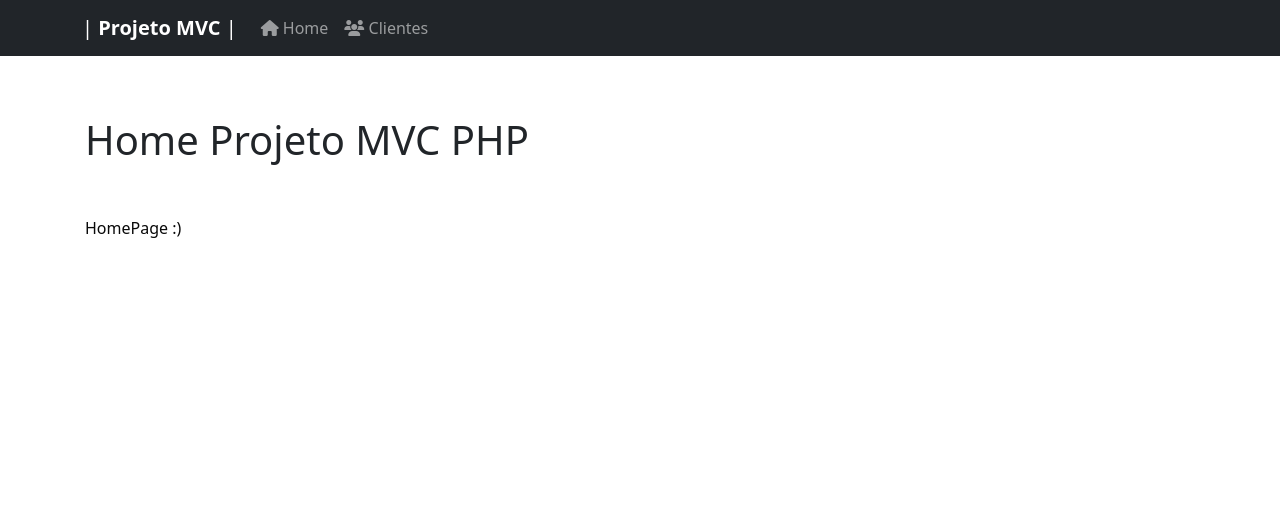
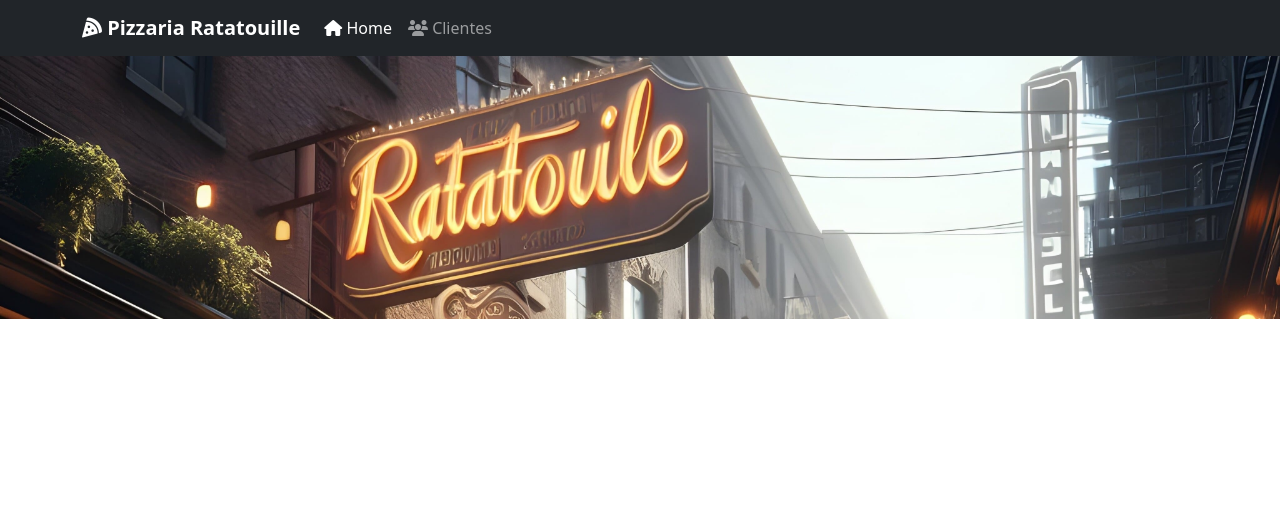
Before and after one commit to Martarelli/FATEC_Prog_WEB_Projeto, a PHP site: page / in a window 1280 px wide. Shown: the top 518 px of the page. Run offline with PHP 8.4, Linux system fonts and the light colour scheme; some libraries are stand-ins or nearby versions.

Commit message:
alteração home page e menu

```diff
--- a/App/Views/home/index.php
+++ b/App/Views/home/index.php
@@ -1,7 +1,7 @@
-<div class="container">
-    <h1><?= TITLE ?></h1>
-     <div class="starter-template">
-        <br />
-        <p>HomePage :)</p>
+<div class="container w-100 m-0 p-0">
+
+    <div class="container m-0 p-0 bg-success" style="min-height: 25vh; min-width: 100vw; ">
+        <img src="public/images/banner-min.jpg" alt="banner" style="min-height: 25vh; max-width: 100vw; "class="img-fluid">
     </div>
+
 </div>
--- a/App/Views/layouts/header.php
+++ b/App/Views/layouts/header.php
@@ -11,4 +11,4 @@
     <link href="https://cdn.jsdelivr.net/npm/bootstrap@5.0.2/dist/css/bootstrap.min.css" rel="stylesheet" integrity="sha384-EVSTQN3/azprG1Anm3QDgpJLIm9Nao0Yz1ztcQTwFspd3yD65VohhpuuCOmLASjC" crossorigin="anonymous">
     <link href="http://<?php echo APP_HOST; ?>/public/css/main.css" rel="stylesheet">
 </head>
-<body>
+<body class="">
--- a/App/Views/layouts/menu.php
+++ b/App/Views/layouts/menu.php
@@ -1,15 +1,15 @@
 <nav class="navbar navbar-expand-lg navbar-dark bg-dark navbar-fixed-top">
     <div class="container">
-        <a class="navbar-brand" href="http://<?php echo APP_HOST; ?>">| <b>Projeto MVC</b> |</a>
+        <a class="navbar-brand" href="http://<?php echo APP_HOST; ?>"><b><i class="fa-solid fa-pizza-slice"></i> Pizzaria Ratatouille</b></a>
         <div id="navbar" class="navbar-collapse collapse">
             <ul class="nav navbar-nav mr-auto">
-                <li class="nav-item <?php if($viewVar['nameController'] == "HomeController") { ?> active <?php } ?>">
-                    <a class="nav-link" href="http://<?php echo APP_HOST; ?>" >
+                <li class="nav-item">
+                    <a class="nav-link <?php if($viewVar['nameController'] == "HomeController") { ?> active <?php } ?>" href="http://<?php echo APP_HOST; ?>" >
                     <i class="fa-solid fa-house"></i> Home</a>
                     </a>
                 </li>
-                <li class="nav-item <?php if($viewVar['nameController'] == "ClienteController") { ?> active <?php } ?>">
-                    <a class="nav-link" href="http://<?php echo APP_HOST . "/cliente"; ?>" >
+                <li class="nav-item">
+                    <a class="nav-link <?php if($viewVar['nameController'] == "ClienteController") { ?> active <?php } ?>" href="http://<?php echo APP_HOST . "/cliente"; ?>" >
                     <i class="fa-solid fa-users"></i> Clientes</a>
                     </a>
                 </li>
```
Also changed, not shown: public/images/banner-full.jpg (added), public/images/banner-min.jpg (added).
